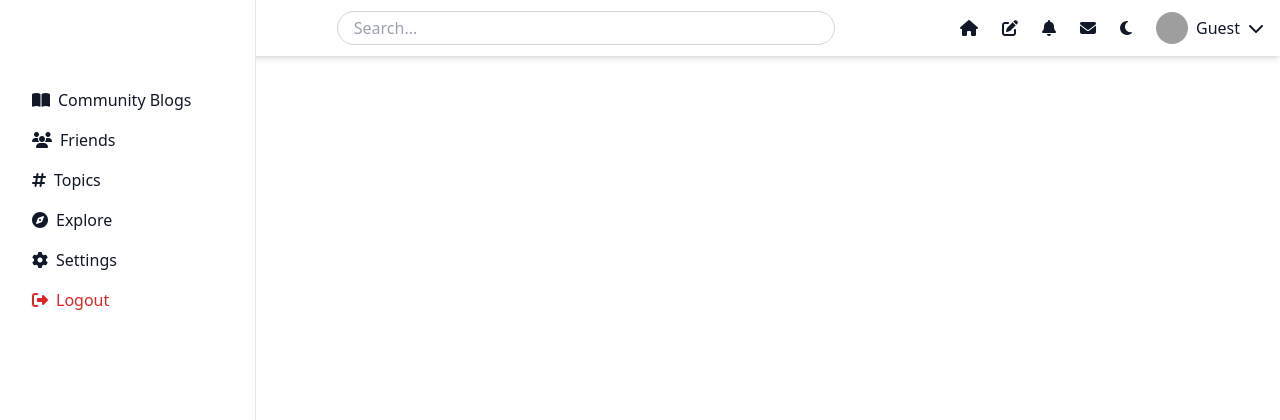
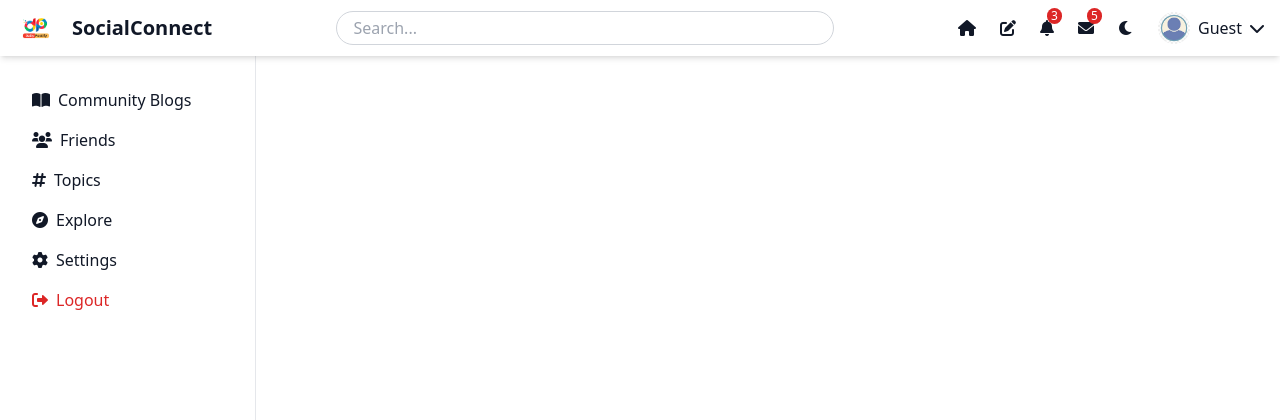
Before and after one commit to AadilNuhu/postify, a PHP site: page / in a window 1280 px wide. Shown: the top 420 px of the page. Run offline with PHP 8.4, Linux system fonts and the light colour scheme; some libraries are stand-ins or nearby versions; grey boxes are pictures that could not be loaded.

Commit message:
add footer and navbar components with responsive design and social media links

```diff
--- a/includes/navbar.php
+++ b/includes/navbar.php
@@ -7,15 +7,21 @@
     <title>Social Network Navbar</title>
     <script src="https://cdn.tailwindcss.com"></script>
     <script src="https://kit.fontawesome.com/a2e0b8e7d5.js" crossorigin="anonymous"></script>
+    <link rel="stylesheet" href="https://cdnjs.cloudflare.com/ajax/libs/font-awesome/6.0.0-beta3/css/all.min.css">
+
 </head>
 
 <body class="bg-white text-gray-900 dark:bg-gray-900 dark:text-white transition duration-300">
     <!-- Top Navbar -->
-    <nav class="flex items-center justify-between px-4 py-2 shadow-md bg-white dark:bg-gray-800">
-        <!-- Left Logo -->
+    <nav class="flex items-center justify-between px-4 py-2 shadow-md bg-white dark:bg-gray-800 sticky top-0 z-50">
+        <!-- Left Logo and Hamburger -->
         <div class="flex items-center gap-4">
-            <img src="/logo.png" alt="Logo" class="w-10 h-10 rounded-full">
+            <img src="Dpostify.png" alt="Logo" class="w-10 h-10 rounded-full">
             <span class="text-xl font-semibold">SocialConnect</span>
+            <!-- Hamburger Menu (Mobile Only) -->
+            <button id="mobile-menu-toggle" class="lg:hidden text-xl focus:outline-none">
+                <i class="fas fa-bars"></i>
+            </button>
         </div>
 
         <!-- Search Bar -->
@@ -25,33 +31,56 @@
 
         <!-- Right Menu -->
         <div class="flex items-center gap-6">
-            <a href="#" class="hover:text-blue-600"><i class="fas fa-home"></i></a>
-            <a href="#" class="hover:text-blue-600"><i class="fas fa-edit"></i></a>
-            <a href="#" class="hover:text-blue-600"><i class="fas fa-bell"></i></a>
-            <a href="#" class="hover:text-blue-600"><i class="fas fa-envelope"></i></a>
-
+            <a href="#" class="relative hover:text-blue-600"><i class="fas fa-home"></i></a>
+            <a href="#" class="relative hover:text-blue-600"><i class="fas fa-edit"></i></a>
+            <a href="#" class="relative hover:text-blue-600">
+                <i class="fas fa-bell"></i>
+                <span class="absolute -top-2 -right-2 text-xs bg-red-600 text-white rounded-full px-1">3</span>
+            </a>
+            <a href="#" class="relative hover:text-blue-600">
+                <i class="fas fa-envelope"></i>
+                <span class="absolute -top-2 -right-2 text-xs bg-red-600 text-white rounded-full px-1">5</span>
+            </a>
             <!-- Dark Mode Toggle -->
             <button id="theme-toggle" class="focus:outline-none">
-                <i id="theme-icon" class="fas fa-moon"></i>
+                <i id="theme-icon" class="fas"></i>
             </button>
-
             <!-- User Dropdown -->
             <div class="relative group">
                 <button class="flex items-center gap-2 focus:outline-none">
-                    <img src="/avatar.jpg" alt="Avatar" class="w-8 h-8 rounded-full">
-                    <span class="hidden md:inline-block font-medium">
-                        <?php echo $_SESSION['username'] ?? 'Guest'; ?>
-                    </span>
+                    <img src="<?php echo $_SESSION['avatar'] ?? 'images.jpeg'; ?>" alt="Avatar" class="w-8 h-8 rounded-full">
+                    <span class="hidden md:inline-block font-medium"><?php echo $_SESSION['username'] ?? 'Guest'; ?></span>
                     <i class="fas fa-chevron-down"></i>
                 </button>
                 <div class="absolute right-0 mt-2 w-48 bg-white dark:bg-gray-700 rounded-md shadow-lg opacity-0 group-hover:opacity-100 transition-opacity">
-                    <a href="profile.php" class="block px-4 py-2 hover:bg-gray-100 dark:hover:bg-gray-600">Profile</a>
-                    <a href="dashboard.php" class="block px-4 py-2 hover:bg-gray-100 dark:hover:bg-gray-600">Dashboard</a>
-                    <a href="logout.php" class="block px-4 py-2 text-red-600 hover:bg-gray-100 dark:hover:bg-gray-600">Logout</a>
+                    <?php if (isset($_SESSION['username'])): ?>
+                        <a href="profile.php" class="block px-4 py-2 hover:bg-gray-100 dark:hover:bg-gray-600">Profile</a>
+                        <a href="dashboard.php" class="block px-4 py-2 hover:bg-gray-100 dark:hover:bg-gray-600">Dashboard</a>
+                        <a href="logout.php" class="block px-4 py-2 text-red-600 hover:bg-gray-100 dark:hover:bg-gray-600">Logout</a>
+                    <?php else: ?>
+                        <a href="login.php" class="block px-4 py-2 hover:bg-gray-100 dark:hover:bg-gray-600">Login</a>
+                        <a href="signup.php" class="block px-4 py-2 hover:bg-gray-100 dark:hover:bg-gray-600">Sign Up</a>
+                    <?php endif; ?>
                 </div>
             </div>
         </div>
     </nav>
+
+    <!-- Mobile Menu Drawer -->
+    <div id="mobile-menu" class="lg:hidden fixed top-0 left-0 h-full w-64 bg-white dark:bg-gray-900 shadow transform -translate-x-full transition-transform z-50">
+        <div class="p-4 border-b dark:border-gray-700 flex items-center justify-between">
+            <span class="text-lg font-semibold">Menu</span>
+            <button id="mobile-menu-close" class="text-xl"><i class="fas fa-times"></i></button>
+        </div>
+        <nav class="flex flex-col p-4 gap-2">
+            <a href="#" class="py-2 px-4 rounded hover:bg-gray-100 dark:hover:bg-gray-700 flex items-center gap-2"><i class="fas fa-book-open"></i> Community Blogs</a>
+            <a href="#" class="py-2 px-4 rounded hover:bg-gray-100 dark:hover:bg-gray-700 flex items-center gap-2"><i class="fas fa-users"></i> Friends</a>
+            <a href="#" class="py-2 px-4 rounded hover:bg-gray-100 dark:hover:bg-gray-700 flex items-center gap-2"><i class="fas fa-hashtag"></i> Topics</a>
+            <a href="#" class="py-2 px-4 rounded hover:bg-gray-100 dark:hover:bg-gray-700 flex items-center gap-2"><i class="fas fa-compass"></i> Explore</a>
+            <a href="#" class="py-2 px-4 rounded hover:bg-gray-100 dark:hover:bg-gray-700 flex items-center gap-2"><i class="fas fa-cog"></i> Settings</a>
+            <a href="logout.php" class="py-2 px-4 text-red-600 rounded hover:bg-gray-100 dark:hover:bg-gray-700 flex items-center gap-2"><i class="fas fa-sign-out-alt"></i> Logout</a>
+        </nav>
+    </div>
 
     <!-- Left Sidebar (Desktop Only) -->
     <div class="hidden lg:flex flex-col w-64 h-screen fixed top-0 left-0 pt-20 px-4 bg-white dark:bg-gray-900 border-r dark:border-gray-700">
@@ -63,24 +92,44 @@
         <a href="logout.php" class="py-2 px-4 text-red-600 rounded hover:bg-gray-100 dark:hover:bg-gray-700 flex items-center gap-2"><i class="fas fa-sign-out-alt"></i> Logout</a>
     </div>
 
-    <!-- JavaScript: Dark Mode Toggle -->
+    <!-- JavaScript -->
     <script>
         const toggle = document.getElementById('theme-toggle');
         const icon = document.getElementById('theme-icon');
-        const root = document.documentElement;
 
-        if (localStorage.theme === 'dark') {
+        const updateIcon = (isDark) => {
+            icon.classList.remove('fa-sun', 'fa-moon');
+            icon.classList.add(isDark ? 'fa-sun' : 'fa-moon');
+        };
+
+        const isDarkMode = () => document.body.classList.contains('dark');
+
+        // Initial icon setup
+        if (localStorage.theme === 'dark' || (!('theme' in localStorage) && window.matchMedia('(prefers-color-scheme: dark)').matches)) {
             document.body.classList.add('dark');
-            icon.classList.remove('fa-moon');
-            icon.classList.add('fa-sun');
+            updateIcon(true);
+        } else {
+            document.body.classList.remove('dark');
+            updateIcon(false);
         }
 
         toggle.addEventListener('click', () => {
-            document.body.classList.toggle('dark');
-            const isDark = document.body.classList.contains('dark');
-            icon.classList.toggle('fa-sun', isDark);
-            icon.classList.toggle('fa-moon', !isDark);
+            const isDark = document.body.classList.toggle('dark');
             localStorage.theme = isDark ? 'dark' : 'light';
+            updateIcon(isDark);
+        });
+
+        // Mobile Menu Toggle
+        const mobileMenuToggle = document.getElementById('mobile-menu-toggle');
+        const mobileMenu = document.getElementById('mobile-menu');
+        const mobileMenuClose = document.getElementById('mobile-menu-close');
+
+        mobileMenuToggle.addEventListener('click', () => {
+            mobileMenu.classList.remove('-translate-x-full');
+        });
+
+        mobileMenuClose.addEventListener('click', () => {
+            mobileMenu.classList.add('-translate-x-full');
         });
     </script>
 </body>
```
Also changed, not shown: includes/footer.php (+56 -0 lines), Dpostify.png (added), dw.mode.jpeg (added), images.jpeg (added).
